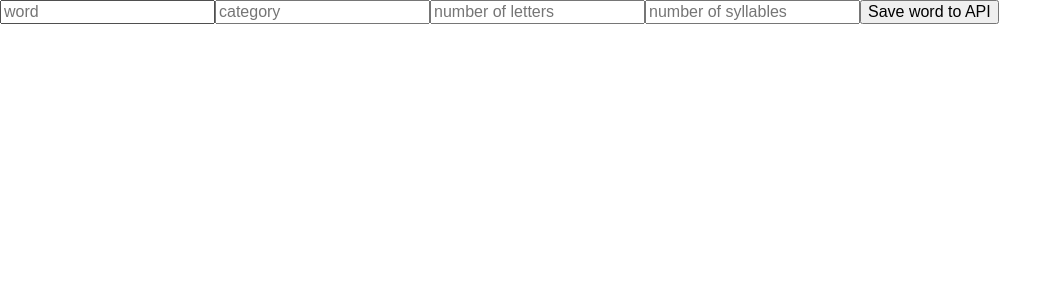
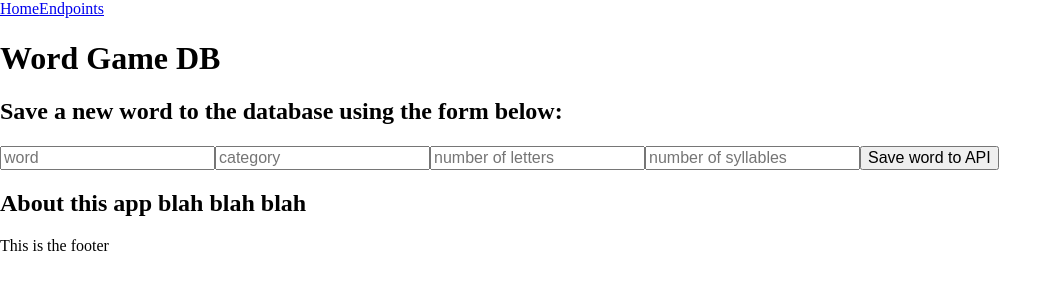
Before and after one commit to LucasSilbernagel/wordGameDB, a React (Create React App) app in the folder client/: page / in a window 1280 px wide. Shown: the top 300 px of the page, without its empty margins (0-1062 px from the left). Built offline with nearby package versions, Linux system fonts and the light colour scheme.

Commit message:
updated client structure

```diff
--- a/client/src/App.js
+++ b/client/src/App.js
@@ -1,11 +1,20 @@
 import React from 'react';
-import SaveNewWord from './components/SaveNewWord';
+import Header from './components/Header';
+import Home from './components/Home';
+import Endpoints from './components/Endpoints';
+import Footer from './components/Footer';
 import './App.css';
+import { Switch, Route } from "react-router-dom";
 
 const App = () => {
   return (
     <>
-      <SaveNewWord />
+      <Header />
+      <Switch>
+        <Route exact path="/" component={Home} />
+        <Route path="/endpoints" component={Endpoints} />
+      </Switch>
+      <Footer />
     </>
   );
 }
--- /dev/null
+++ b/client/src/components/Endpoints.js
@@ -0,0 +1,9 @@
+function Endpoints() {
+  return (
+    <>
+      <p>These are the endpoints for the API</p>
+    </>
+  )
+}
+
+export default Endpoints;
--- /dev/null
+++ b/client/src/components/Footer.js
@@ -0,0 +1,9 @@
+function Footer() {
+  return (
+    <>
+      <p>This is the footer</p>
+    </>
+  )
+}
+
+export default Footer;
--- /dev/null
+++ b/client/src/components/Header.js
@@ -0,0 +1,16 @@
+import { Link } from "react-router-dom";
+
+function Header() {
+  return (
+    <>
+      <nav>
+        <Link to="/">Home</Link>
+        <Link to="/endpoints">Endpoints</Link>
+      </nav>
+
+      <h1>Word Game DB</h1>
+    </>
+  )
+}
+
+export default Header;
--- /dev/null
+++ b/client/src/components/Home.js
@@ -0,0 +1,12 @@
+import SaveNewWord from './SaveNewWord';
+
+function Home() {
+  return (
+    <>
+      <SaveNewWord />
+      <h2>About this app blah blah blah</h2>
+    </>
+  )
+}
+
+export default Home;
--- a/client/src/components/SaveNewWord.js
+++ b/client/src/components/SaveNewWord.js
@@ -40,8 +40,8 @@ class SaveNewWord extends Component {
 
   render() {
     return (
-
-      // Form to collect details about the new word being saved to MongoDB
+      <>
+        <h2>Save a new word to the database using the form below:</h2>
         <form>
 
           <label htmlFor="word" className="sr-only">Word</label>
@@ -58,7 +58,7 @@ class SaveNewWord extends Component {
 
           <button type="submit" onClick={this.saveWord}>Save word to API</button>
         </form>
-
+      </>
     )
   }
 }
--- a/client/src/index.js
+++ b/client/src/index.js
@@ -2,11 +2,12 @@ import React from 'react';
 import ReactDOM from 'react-dom';
 import App from './App';
 import reportWebVitals from './reportWebVitals';
+import { BrowserRouter } from 'react-router-dom';
 
 ReactDOM.render(
-  <React.StrictMode>
+  <BrowserRouter>
     <App />
-  </React.StrictMode>,
+  </BrowserRouter>,
   document.getElementById('root')
 );
 
--- a/package.json
+++ b/package.json
@@ -15,7 +15,8 @@
     "body-parser": "^1.18.3",
     "dotenv": "^6.1.0",
     "express": "^4.16.4",
-    "mongoose": "^5.3.6"
+    "mongoose": "^5.3.6",
+    "react-router-dom": "^5.2.0"
   },
   "devDependencies": {
     "concurrently": "^4.0.1",
```
Also changed, not shown: 2 other files (tests, documents, lock files or other folders). Lines whose indentation alone changed are shown as unchanged.
